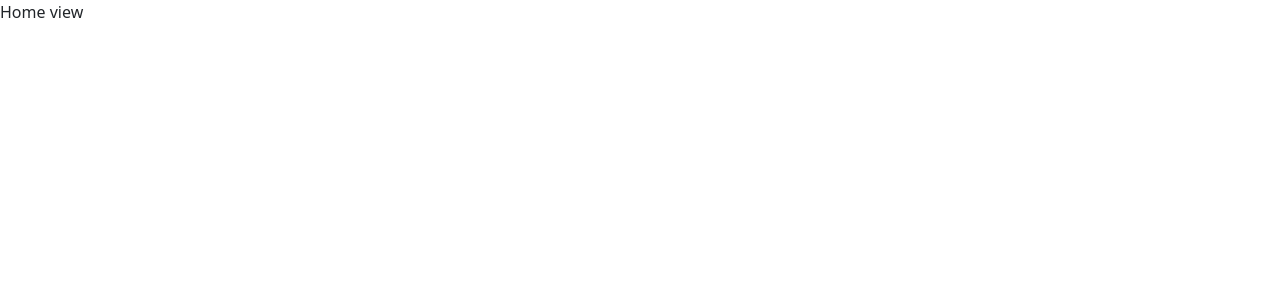
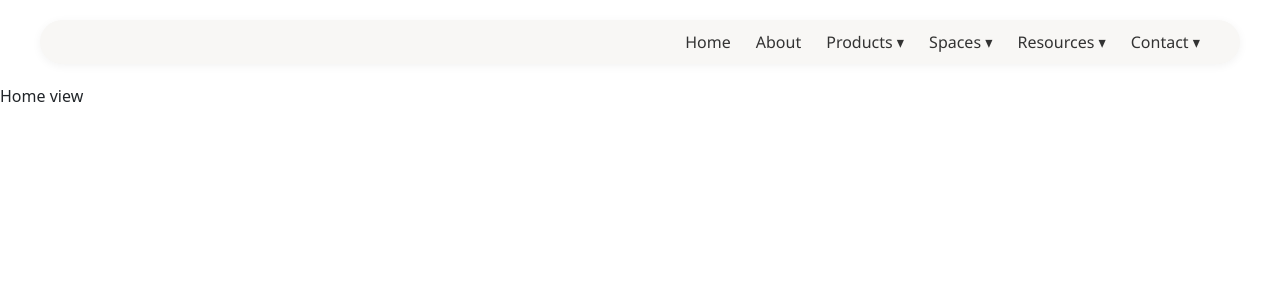
Before and after one commit to dharsansand/sai, a React (Vite) app in the folder client/: page / in a window 1280 px wide. Shown: the top 300 px of the page. Built offline with nearby package versions, Linux system fonts and the light colour scheme.

Commit message:
update_header_check

```diff
--- a/client/src/App.jsx
+++ b/client/src/App.jsx
@@ -17,12 +17,11 @@ const App = () => {
 
       <Route element={<ProtectedPage />}>
         <Route element={<Layout />}>
-          <Route index element={<Navigate to="dashboard" replace />} /> {/* relative */}
+          <Route index element={<Navigate to="dashboard" replace />} />
           <Route path="dashboard" element={<Dashboard />} />
           <Route path="user" element={<User />} />
           <Route path="branner" element={<Branner />} />
 
-          {/* other admin routes */}
         </Route>
       </Route>
 
--- a/client/src/View.jsx
+++ b/client/src/View.jsx
@@ -1,15 +1,20 @@
 import React from "react";
 import { Routes, Route } from "react-router-dom";
 import Home from "./Views/Home";
+import Header from "./components/common/Header";
+
 
 
 const View = () => {
   return (
+    <>
+    <Header />
     <Routes>
       <Route path="/" element={<Home />} />
 
 
     </Routes>
+    </>
   );
 };
 
--- /dev/null
+++ b/client/src/components/common/Header.css
@@ -0,0 +1,54 @@
+.custom-header {
+  display: flex;
+  justify-content: space-between;
+  align-items: center;
+  background-color: #f8f7f5;
+  margin: 20px auto;
+  padding: 10px 40px;
+  border-radius: 50px;
+  max-width: 1200px;
+  box-shadow: 0 2px 10px rgba(0,0,0,0.05);
+  font-family: 'Segoe UI', Tahoma, Geneva, Verdana, sans-serif;
+}
+
+.header-logo {
+  display: flex;
+  align-items: center;
+  font-size: 24px;
+  font-weight: bold;
+}
+
+.maple-icon { font-size: 30px; margin-right: 5px; }
+
+.header-nav {
+  display: flex;
+  gap: 25px;
+}
+
+.header-nav a, .nav-item {
+  text-decoration: none;
+  color: #333;
+  font-weight: 500;
+  cursor: pointer;
+}
+
+.header-right {
+  display: flex;
+  align-items: center;
+  gap: 20px;
+}
+
+.tagline {
+  color: #d97706; /* Orange color from image */
+  font-weight: 700;
+  letter-spacing: 0.5px;
+}
+
+.header-icons {
+  display: flex;
+  gap: 15px;
+  align-items: center;
+}
+
+.search-icon { color: #d97706; font-size: 20px; cursor: pointer; }
+.menu-icon { font-size: 24px; color: #555; cursor: pointer; }
--- /dev/null
+++ b/client/src/components/common/Header.jsx
@@ -0,0 +1,33 @@
+import React from "react";
+import { Link } from "react-router-dom";
+import "./Header.css";
+
+const Header = () => {
+  return (
+    <header className="custom-header">
+      <div className="header-logo">
+        {/* <span className="maple-icon">🍁</span> */}
+        {/* <span className="logo-text">maples</span> */}
+      </div>
+
+      <nav className="header-nav">
+        <Link to="/">Home</Link>
+        <Link to="/about">About</Link>
+        <div className="nav-item">Products ▾</div>
+        <div className="nav-item">Spaces ▾</div>
+        <div className="nav-item">Resources ▾</div>
+        <div className="nav-item">Contact ▾</div>
+      </nav>
+
+      {/* <div className="header-right">
+        <span className="tagline">WORLD CLASS FURNITURE</span>
+        <div className="header-icons">
+          <span className="icon search-icon">🔍</span>
+          <span className="icon menu-icon">≡</span>
+        </div>
+      </div> */}
+    </header>
+  );
+};
+
+export default Header;
```
